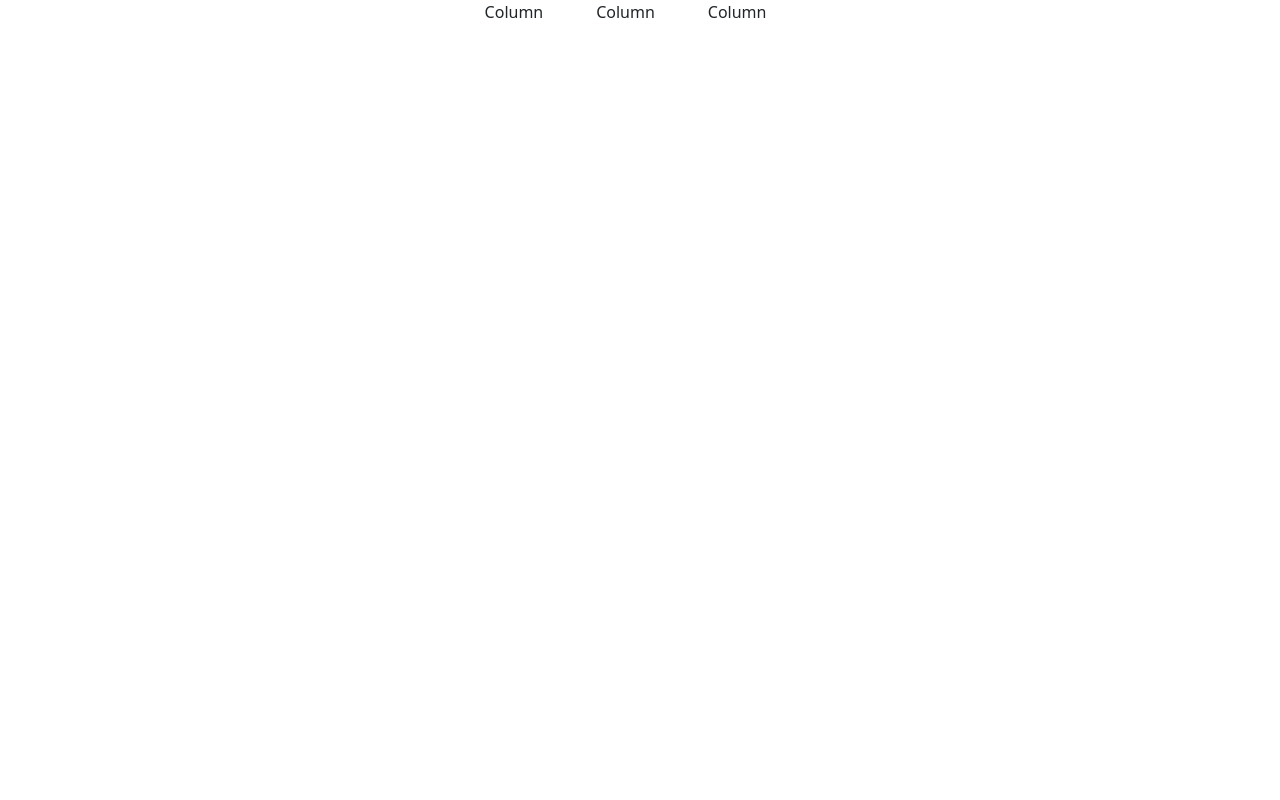
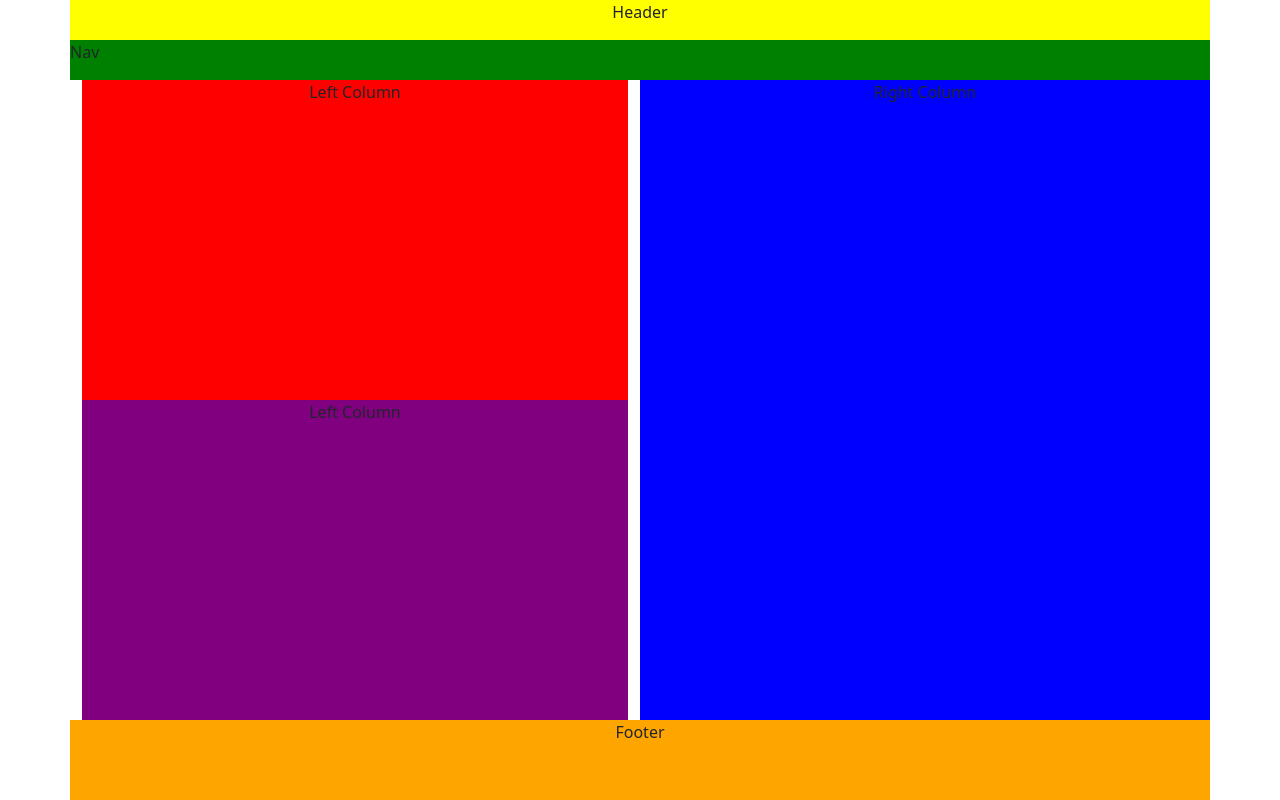
Before and after one commit to eckstein3rdfret/collab-practice, a plain HTML site: page index.html in a window 1280 px wide. Drawn offline with nearby package versions, Linux system fonts and the light colour scheme; files that its build step writes are made by us from their sources.

Commit message:
new stuff

```diff
--- a/css/style.css
+++ b/css/style.css
@@ -1,8 +1,33 @@
-.container{
-    display: flex;
-    justify-content: space-around;
-    width: 100%;
+*{
+    margin: 0%;
+    padding: 0%;
+    box-sizing: border-box;
 }
-.container > div{
-    width: 30%;
+
+div{
+    text-align: center;
 }
+.header{
+    background-color: yellow;
+    height: 5vh;
+}
+.nav{
+    background-color: green;
+    height: 5vh;
+}
+.section1{
+    background-color: red;
+    height: 40vh;
+}
+.section2{
+    background-color: purple;
+    height: 40vh;
+}
+.aside{
+    background-color: blue;
+    height: 80vh;
+}
+.footer{
+    background-color: orange;
+    height: 10vh;
+}
--- a/index.html
+++ b/index.html
@@ -12,18 +12,29 @@
   </head>
   <body>
     <div class="container">
-        <div class="row">
-          <div class="col">
-            Column
+      <div class="row">
+        <div class="col-12 header">
+          Header
+        </div>
+        <div class="col-12 nav">
+          Nav
+        </div>
+        <div class="col-6">
+          <div class="col-sm-12 col-6 section1">
+            Left Column
           </div>
-          <div class="col">
-            Column
-          </div>
-          <div class="col">
-            Column
+          <div class="col-12  section2">
+            Left Column
           </div>
         </div>
+        <div class="col-6 aside">
+          Right Column
+        </div>
+        <div class="col-12 footer">
+          Footer
+        </div>
       </div>
+    </div>
 
     <!-- Optional JavaScript; choose one of the two! -->
 
```
